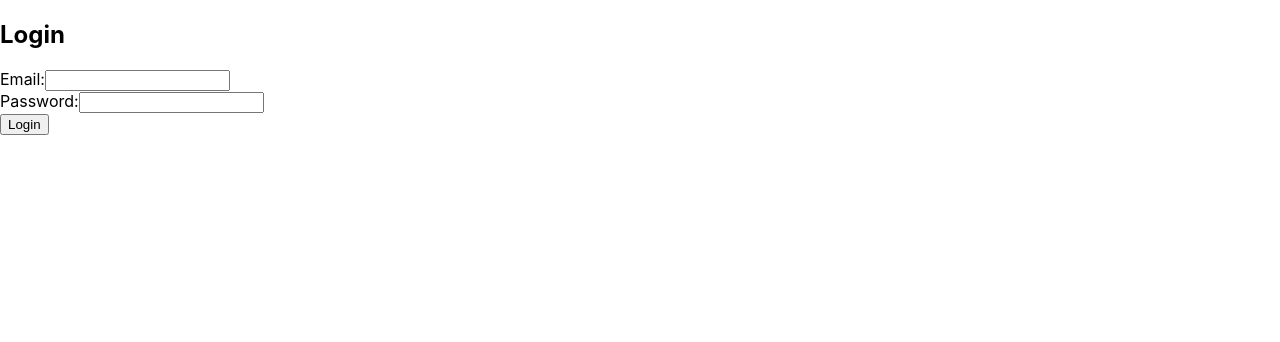
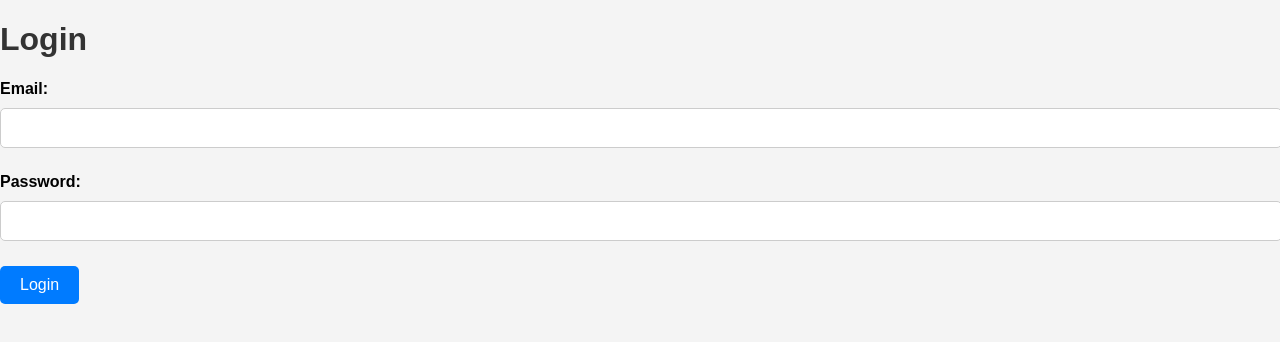
Before and after one commit to JoseMose/TableTap, a React (Create React App) app: page /login in a window 1280 px wide. Shown: the top 342 px of the page. Built offline with nearby package versions, Linux system fonts and the light colour scheme; no server answers.

Commit message:
small fixes

```diff
--- a/src/LoginComponent.jsx
+++ b/src/LoginComponent.jsx
@@ -1,12 +1,12 @@
 import React, { useState } from 'react';
+import { useNavigate } from 'react-router-dom';
+import { signInWithEmailAndPassword } from 'firebase/auth';
 import { auth } from './firebase';
-import { signInWithEmailAndPassword } from 'firebase/auth';
-import { useNavigate } from 'react-router-dom';
+import './App.css'; // Ensure this import is correct
 
 const LoginComponent = () => {
   const [email, setEmail] = useState('');
   const [password, setPassword] = useState('');
-  const [error, setError] = useState('');
   const navigate = useNavigate();
 
   const handleLogin = async (e) => {
@@ -14,34 +14,32 @@ const LoginComponent = () => {
     try {
       await signInWithEmailAndPassword(auth, email, password);
       navigate('/home');
-    } catch (err) {
-      setError(err.message);
+    } catch (error) {
+      console.error('Error logging in:', error);
+      alert('Failed to log in');
     }
   };
 
   return (
-    <div>
-      <h2>Login</h2>
+    <div className="login-container">
+      <h1>Login</h1>
       <form onSubmit={handleLogin}>
-        <div>
+        <div className="form-group">
           <label>Email:</label>
           <input
             type="email"
             value={email}
             onChange={(e) => setEmail(e.target.value)}
-            required
           />
         </div>
-        <div>
+        <div className="form-group">
           <label>Password:</label>
           <input
             type="password"
             value={password}
             onChange={(e) => setPassword(e.target.value)}
-            required
           />
         </div>
-        {error && <p>{error}</p>}
         <button type="submit">Login</button>
       </form>
     </div>
```
